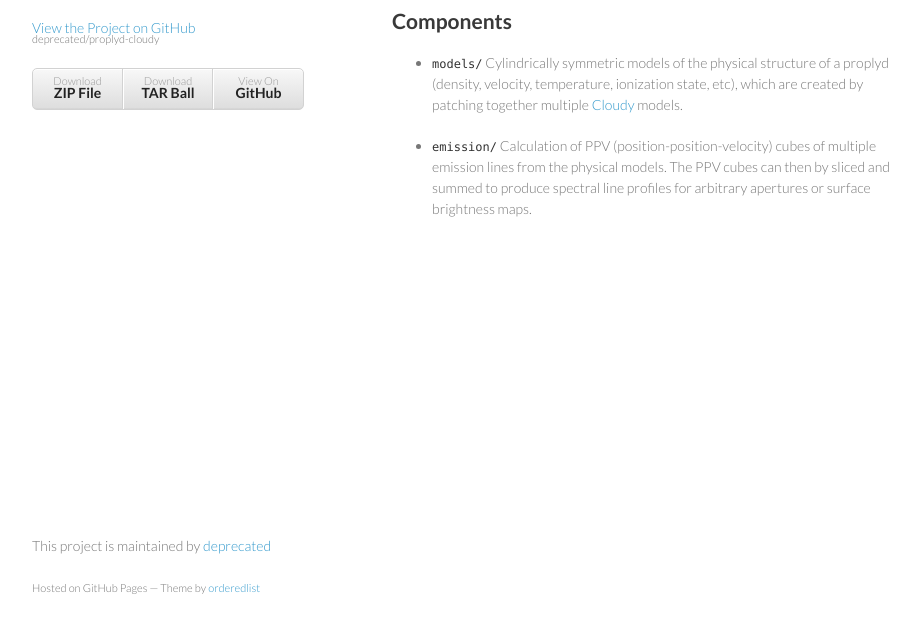
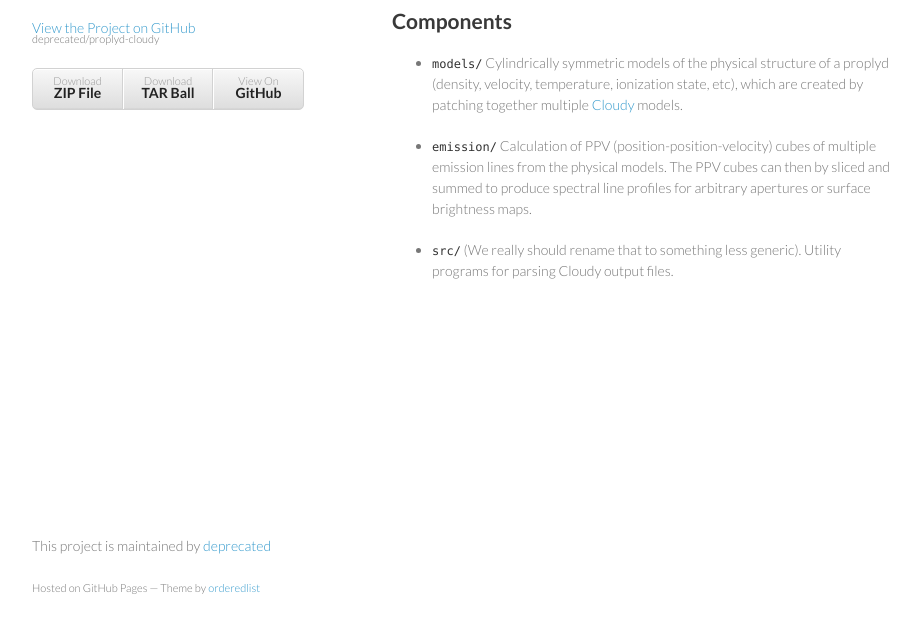
Before and after one commit to will-henney/proplyd-cloudy, a plain HTML site: page index.html in a window 1280 px wide. Shown: the part 133-766 px from the top of the page, without its empty margins (178-1098 px from the left). Drawn offline with Linux system fonts and the light colour scheme.

Commit message:
Add description of `src/` directory to index.html

```diff
--- a/index.html
+++ b/index.html
@@ -34,6 +34,8 @@
 <ul>
 <li><p><code>models/</code> Cylindrically symmetric models of the physical structure of a proplyd (density, velocity, temperature, ionization state, etc), which are created by patching together multiple <a href="https://nublado.org/">Cloudy</a> models.</p></li>
 <li><p><code>emission/</code> Calculation of PPV (position-position-velocity) cubes of multiple emission lines from the physical models.  The PPV cubes can then by sliced and summed to produce spectral line profiles for arbitrary apertures or surface brightness maps. </p></li>
+<li><p><code>src/</code> (We really should rename that to something
+less generic).  Utility programs for parsing Cloudy output files. </p></li>
 </ul>
       </section>
       <footer>
```
